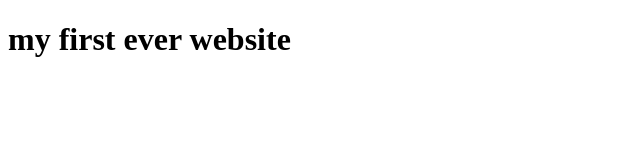
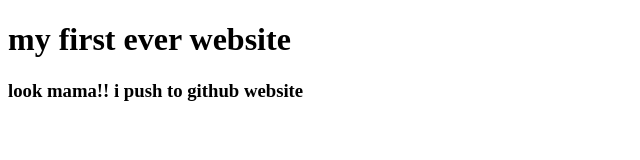
Before and after one commit to mirazhassan/my-first-website, a plain HTML site: page my-first-website/index.html in a window 1280 px wide. Shown: the whole page, without its empty margins (0-640 px from the left). Drawn offline with Linux system fonts and the light colour scheme.

Commit message:
first ever commit

```diff
--- a/my-first-website/index.html
+++ b/my-first-website/index.html
@@ -7,5 +7,6 @@
 </head>
 <body>
     <h1>my first ever website</h1>
+    <h3>look mama!! i push to github website</h3>
 </body>
 </html>
```
